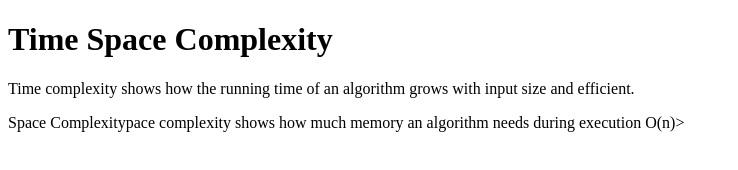
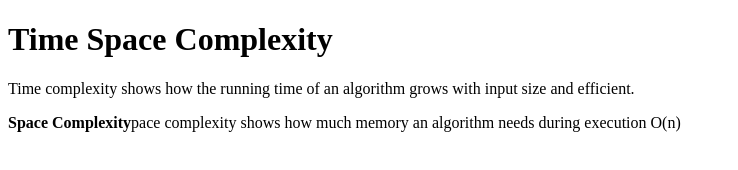
Before and after one commit to acciojob/time-and-space-complexity-sandeepr6221-cmd, a website: page main.html in a window 1280 px wide. Shown: the full height of the page, 0-738 px from the left. Drawn offline with Linux system fonts and the light colour scheme.

Commit message:
created a submission

```diff
--- a/main.html
+++ b/main.html
@@ -9,7 +9,7 @@
 <body>
 	<h1>Time Space Complexity</h1>
 	<p>Time complexity shows how the running time of an algorithm grows with input size and efficient.</p>
-	<p><b></b>Space Complexity</b>pace complexity shows how much memory an algorithm needs during execution O(n)></p>
+	<p><b>Space Complexity</b>pace complexity shows how much memory an algorithm needs during execution O(n)</p>
 	<!-- the entire body must be written by student -->
     <script type="text/javascript" src="./script.js">
 </script>
```
